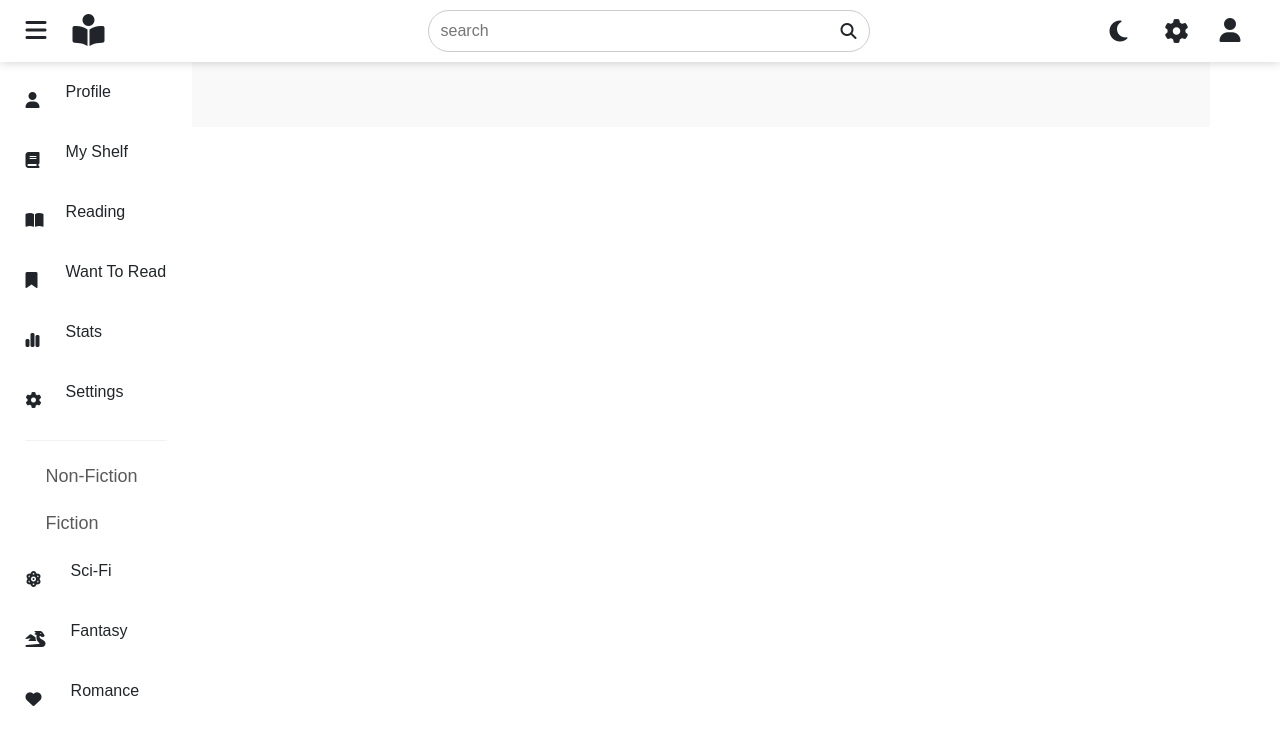
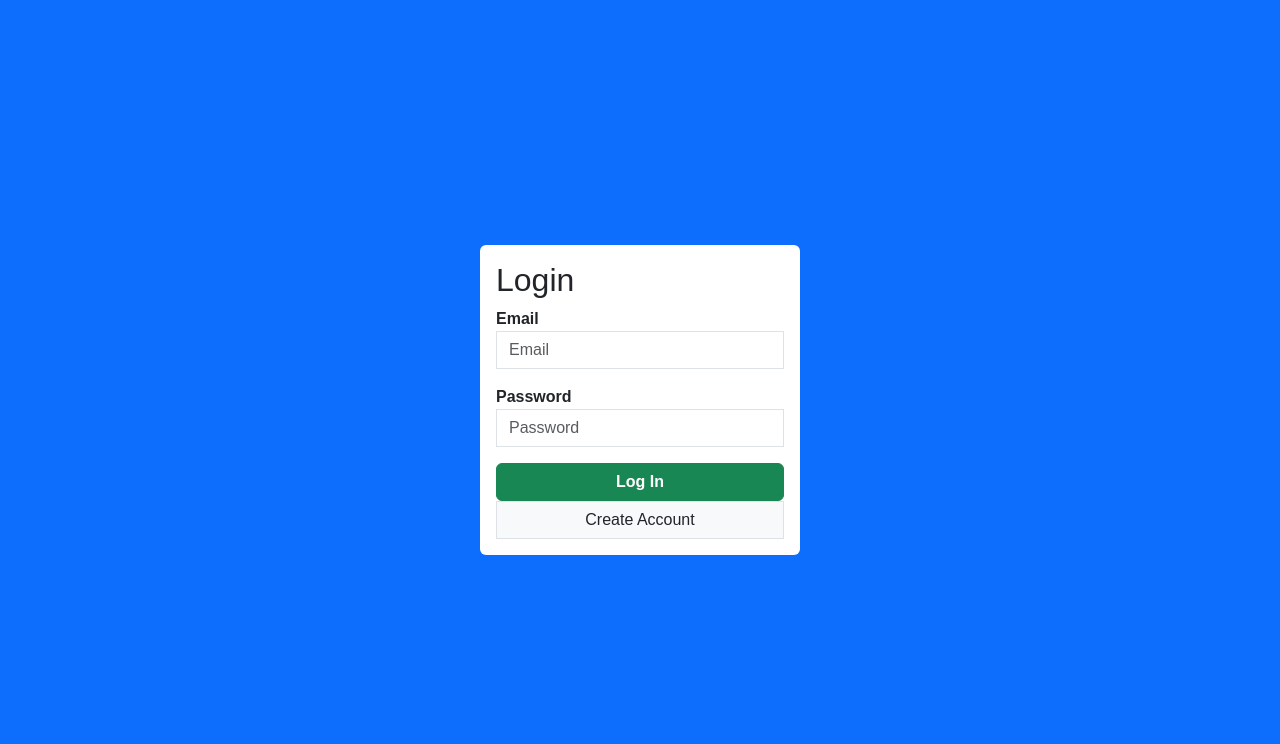
Before and after one commit to DylanSTucker/MyShelf, a React (Vite) app: page / in a window 1280 px wide. Shown: the top 744 px of the page. Built offline with nearby package versions, Linux system fonts and the light colour scheme; no server answers.

Commit message:
home page is now signup/login

```diff
--- a/src/App.tsx
+++ b/src/App.tsx
@@ -2,7 +2,8 @@
 import "./App.css";
 import { Route, Routes } from "react-router-dom";
 import Home from "./Pages/Home/Home";
-import Book from "./Pages/Books/Book";
+import Login from "./Pages/Login-Signup/Login";
+import SignUp from "./Pages/Login-Signup/SignUp";
 
 function App() {
   //const [sidebar, setSidebar] = useState(true);
@@ -12,8 +13,9 @@ function App() {
       {/*<Navbar />*/}
 
       <Routes>
-        <Route path="/" element={<Home />} />
-        <Route path="/Books/:categoryId/:bookId" element={<Book />} />
+        <Route path="/" element={<Login />} />
+        <Route path="/signup" element={<SignUp />} />
+        {/*<Route path="/" element={<Home />} />*/}
         {/* create route to book and notes when user clicks on a book (see 29:28 in tutorial video)*/}
       </Routes>
     </div>
```
